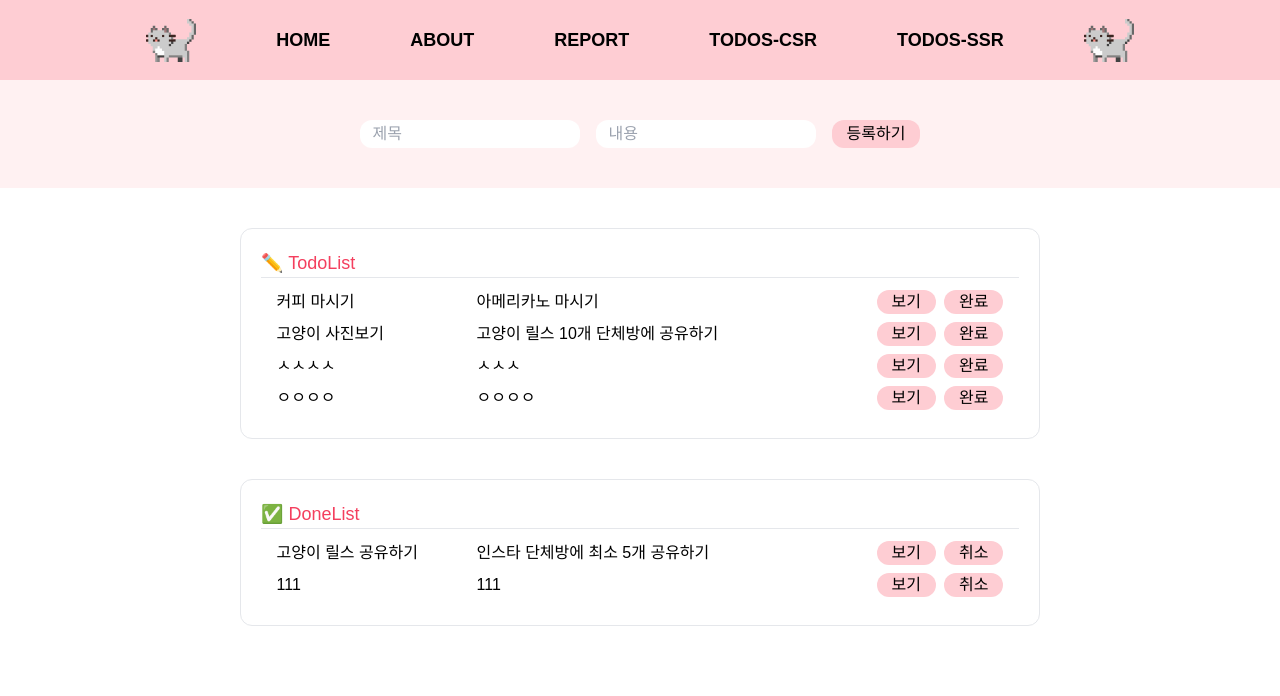
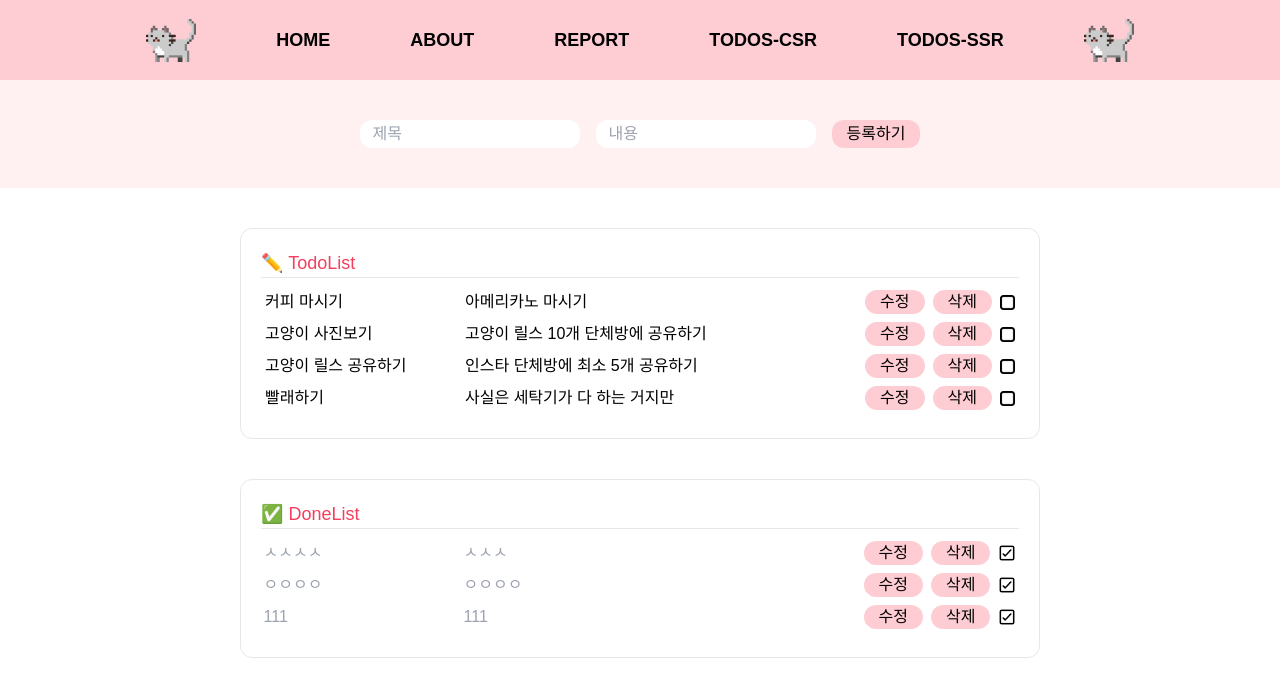
Before and after one commit to redberry0217/myTodoList_nextJs, a Next.js app: page /todos-csr in a window 1280 px wide. Shown: the top 696 px of the page. Built offline with nearby package versions, Linux system fonts and the light colour scheme; data requests are answered from the project's data file; a web font is replaced by a local one.

Commit message:
Style: Todos CSR 완료시 텍스트컬러 조정

```diff
--- a/db.json
+++ b/db.json
@@ -23,25 +23,31 @@
       "id": "3",
       "title": "고양이 릴스 공유하기",
       "content": "인스타 단체방에 최소 5개 공유하기",
-      "isDone": true
+      "isDone": false
     },
     {
       "id": "46b7",
       "title": "ㅅㅅㅅㅅ",
       "content": "ㅅㅅㅅ",
-      "isDone": false
+      "isDone": true
     },
     {
       "id": "1009",
       "title": "ㅇㅇㅇㅇ",
       "content": "ㅇㅇㅇㅇ",
-      "isDone": false
+      "isDone": true
     },
     {
       "id": "4ba5",
       "title": "111",
       "content": "111",
       "isDone": true
+    },
+    {
+      "id": "5eb4",
+      "title": "빨래하기",
+      "content": "사실은 세탁기가 다 하는 거지만",
+      "isDone": false
     }
   ]
 }
--- a/src/app/components/todoItem.tsx
+++ b/src/app/components/todoItem.tsx
@@ -4,6 +4,9 @@ import React from 'react';
 import { buttonStyle } from '@/styles/styles';
 import { Todos, UpdatedTodo } from '@/app/types';
 import { useMutation, useQueryClient } from '@tanstack/react-query';
+import Checked from '../../assets/checked.png';
+import Unchecked from '../../assets/unchecked.png';
+import Image from 'next/image';
 
 function TodoItem({ todoData }: { todoData: Todos[] }) {
   const queryClient = useQueryClient();
@@ -37,13 +40,25 @@ function TodoItem({ todoData }: { todoData: Todos[] }) {
       <ul>
         {todoData.map((item) => (
           <li key={item.id} className="flex mb-2 hover:bg-rose-50">
-            <div className="w-[200px]">{item.title}</div>
-            <div className="w-[400px]">{item.content}</div>
+            <div className={`w-[200px] ${item.isDone ? 'apply: text-gray-400' : 'apply: text-black'}`}>
+              {item.title}
+            </div>
+            <div className={`w-[400px] ${item.isDone ? 'apply: text-gray-400' : 'apply: text-black'}`}>
+              {item.content}
+            </div>
             <div className="flex gap-2">
-              <button style={buttonStyle}>보기</button>
-              <button style={buttonStyle} onClick={() => toggleIsDone(item.id, item.isDone)}>
-                {item.isDone ? '취소' : '완료'}
-              </button>
+              <button style={buttonStyle}>수정</button>
+              <button style={buttonStyle}>삭제</button>
+              <div
+                className="flex justify-center items-center cursor-pointer"
+                onClick={() => toggleIsDone(item.id, item.isDone)}
+              >
+                {item.isDone ? (
+                  <Image src={Checked} alt="체크된 박스" style={{ width: '18px' }} />
+                ) : (
+                  <Image src={Unchecked} alt="체크 안된 박스" style={{ width: '15px' }} />
+                )}
+              </div>
             </div>
           </li>
         ))}
```
Also changed, not shown: src/assets/checked.png (added), src/assets/unchecked.png (added).
